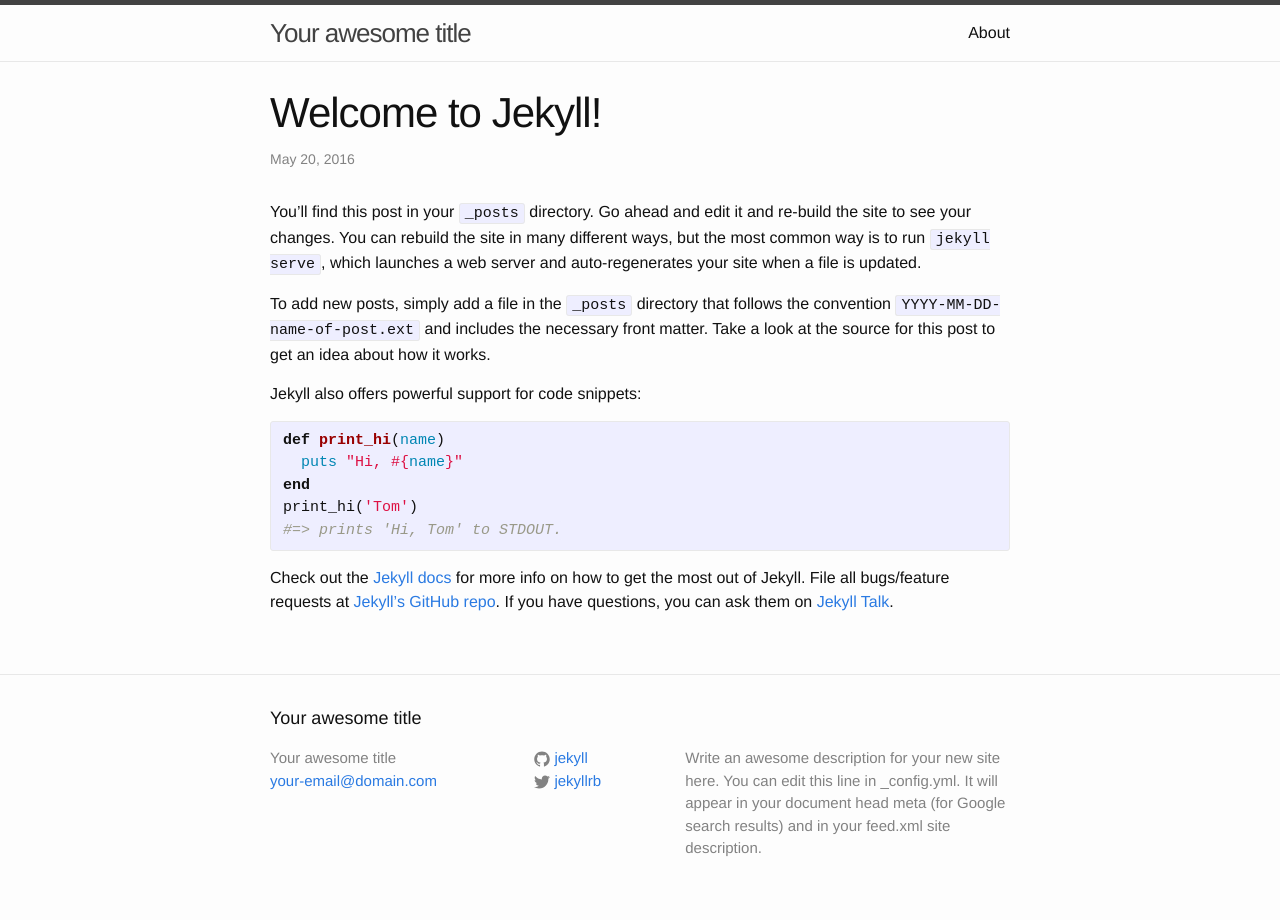
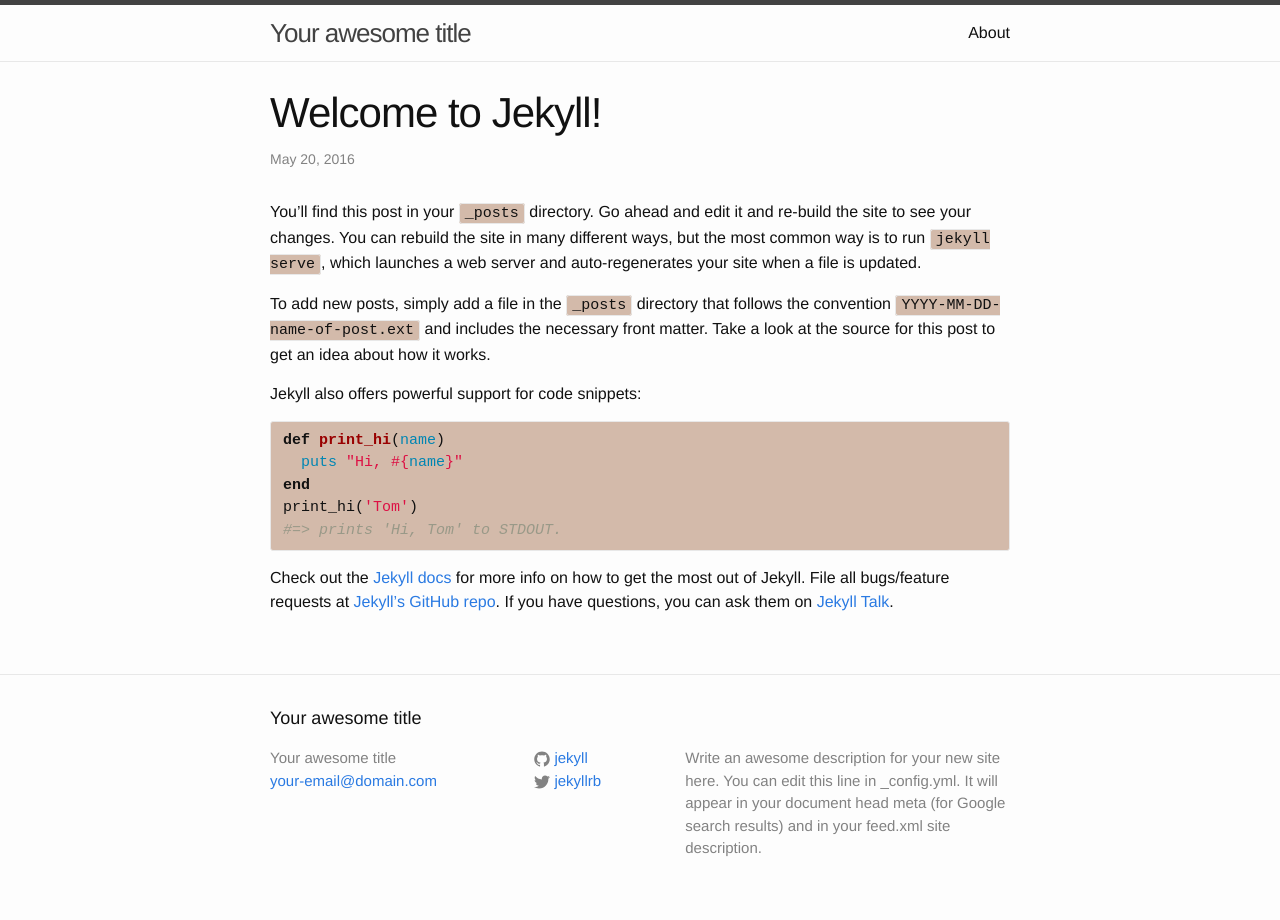
Before and after one commit to ponyhunt3r/ponyhunt3r.github.io, a Jekyll site: the page built from _posts/2016-05-20-welcome-to-jekyll.markdown, in a window 1280 px wide. Built offline with Jekyll 4.4.1, drawn with Linux system fonts in a browser that asks for light colours.

Commit message:
initial commit

```diff
--- a/_sass/_base.scss
+++ b/_sass/_base.scss
@@ -132,7 +132,7 @@ code {
     font-size: 15px;
     border: 1px solid $grey-color-light;
     border-radius: 3px;
-    background-color: #eef;
+    background-color: #d3baaa;
 }
 
 code {
```
